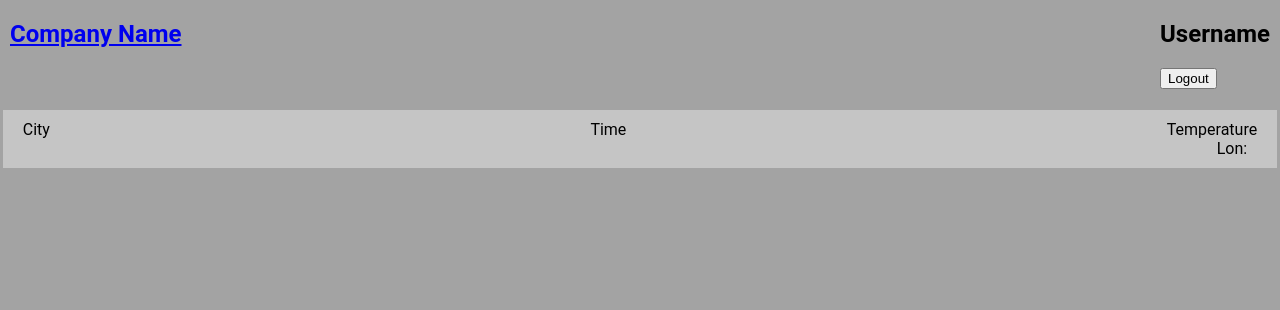
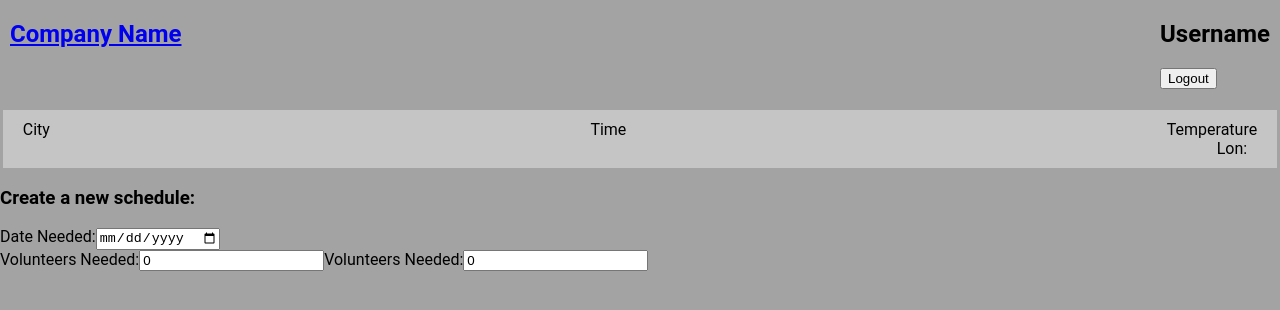
Before and after one commit to CognitivePrimate/gc-final-front-end, a React (Create React App) app: page /ScheduleCreation in a window 1280 px wide. Shown: the top 310 px of the page. Built offline with nearby package versions, Linux system fonts and the light colour scheme; no server answers.

Commit message:
scheduling component work

```diff
--- a/src/App.tsx
+++ b/src/App.tsx
@@ -47,6 +47,7 @@ import SubmitIncidentReport from './Components/SubmitIncidentReport/SubmitIncide
 import IncidentReportLogs from './Components/IncidentReportLogs/IncidentReportLogs';
 import {ShiftLogContextProvider} from './ContextProviders/ShiftLogProvider';
 import { IncidentReportsContextProvider } from './ContextProviders/IncidentReportsProvider';
+import ScheduleCreation from './Components/ScheduleCreation/schedule-creation';
 
 
 
@@ -86,6 +87,10 @@ function App() {
               <IncidentReportLogs/>
           </Route>
         </IncidentReportsContextProvider>
+
+        <Route path="/ScheduleCreation" exact>
+          <ScheduleCreation />
+        </Route>
       </Router>
     </div>
   );
--- a/src/Components/HomeScreen/HomeScreen.tsx
+++ b/src/Components/HomeScreen/HomeScreen.tsx
@@ -24,7 +24,7 @@ const HomeScreen = () => {
                 <section className="home-screen-options-admin home-screen-options-containers hidden">
                     <button className="home-screen-button">Add Emergency Contact</button>
                     <button className="home-screen-button">Add Event</button>
-                    <button className="home-screen-button">Volunteer Scheduling</button>
+                    <Link to="/ScheduleCreation"><button className="home-screen-button">Create Schedule</button></Link>
                 </section>
             </div>
         </main>
--- /dev/null
+++ b/src/Components/ScheduleCreation/schedule-creation.tsx
@@ -0,0 +1,90 @@
+
+
+
+
+import { ObjectId } from "mongodb";
+import { FormEvent, useState } from "react";
+import { Schedule, ScheduleRow } from "../../Model/Interfaces";
+import "./schedule-creation-styles.css";
+
+const ScheduleCreation = () => {
+    const [scheduleRows, setScheduleRows] = useState<ScheduleRow[]>([]);
+   const [volunteersNeeded, setVolunteersNeeded] = useState(0);
+   const [dateNeeded, setDateNeeded] = useState();
+   const [startTime, setStartTime] = useState(0);
+   const [endTime, setEndTime] = useState(0);
+
+
+ //takes all log items to compile into shift log object
+   const [schedules, setSchedules] = useState<Schedule[]>([]);
+
+ //functions to handle onSubmit
+    const onSubmit = (schedule: Schedule) => {
+        let newSchedules: Schedule[] = schedules;
+        newSchedules.push(schedule);
+        setSchedules(newSchedules);
+        console.log("schedules post onSubmit function", schedules)
+    }
+
+ //handles submit event with ShiftLog object key values -FIX ANY
+    const handlesubmit = (e: FormEvent) => {
+        e.preventDefault();
+        const d: Date = new Date();
+        let yearCreated: any = d.getFullYear();
+        let monthCreated: any = d.getMonth();
+        let dayCreated: any = d.getDate();
+
+        // IS THIS CORRECT?
+        let _id = new ObjectId();
+
+        onSubmit({
+            scheduleRows,
+            volunteersNeeded,
+            dateNeeded,
+            startTime,
+            endTime,
+            yearCreated,
+            monthCreated,
+            dayCreated,
+            _id
+        });
+        // onClose();
+        setScheduleRows([]);
+        setVolunteersNeeded(0);
+        setStartTime(0);
+        setEndTime(0)
+    }
+
+    // functions to handle creation of shiftlog - FIX ANY
+    const newScheduleRows = (e: any) => setScheduleRows(e.target.value);
+    const newDateNeeded = (e: any) => setDateNeeded(e.target.value);
+    const newVolunteersNeeded = (e: any) => setScheduleRows(e.target.value);
+    const newSupervisor = (e: any) => setVolunteersNeeded(e.target.value);
+    const newStartTime = (e: any) => setStartTime(e.target.value);
+    const newEndTime = (e: any) => setEndTime(e.target.value);
+
+
+
+
+
+    return(
+        <div className="sheduleCreationContainer">
+            <h3>Create a new schedule:</h3>
+        <form className="scheduleCreationForm" action="submit">
+
+            <label htmlFor="datesNeeded">Date Needed:</label>
+            <input type="date" name="datesNeeded" id="datesNeeded" value={dateNeeded} onChange={newDateNeeded}/>
+            <br/>
+            <label htmlFor="volunteersNeeded">Volunteers Needed:</label>
+            <input type="number" name="volunteersNeeded" id="volunteersNeeded" value={volunteersNeeded} onChange={newVolunteersNeeded}/>
+
+            <label htmlFor="volunteersNeeded">Volunteers Needed:</label>
+            <input type="number" name="volunteersNeeded" id="volunteersNeeded" value={volunteersNeeded} onChange={newVolunteersNeeded}/>
+
+
+        </form>
+        </div>
+    );
+}
+
+export default ScheduleCreation
```
Also changed, not shown: src/Model/Interfaces.ts (+7 -5 lines), src/Components/ScheduleCreation/schedule-creation-styles.css (added).
